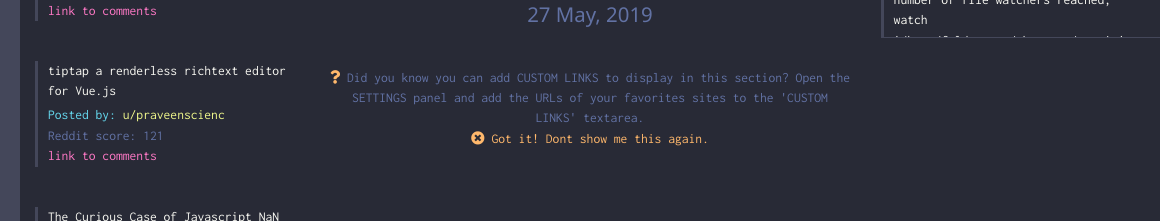
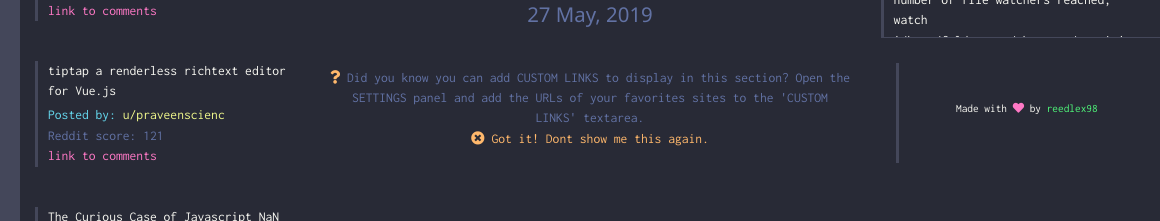
Before and after one commit to reedlex98/InitabCopy, a website: page index.html in a window 1280 px wide. Shown: the part 579-800 px from the top of the page, 120-1280 px from the left. Drawn offline with nearby package versions, Linux system fonts and the light colour scheme.

Commit message:
reedlex98 mark was added

```diff
--- a/css/style.css
+++ b/css/style.css
@@ -293,5 +293,15 @@ header i{
     border-top: 1px solid var(--dark-purple);
     margin-left: 15px;
 }
+.advertise .post-card{
+    margin: 0;
+    min-height: 100px;
+}
+.advertise small{
+    display: block;
+    text-align: center;
+    position: relative;
+    top: 35px; bottom: 35px;
+}
 
 /* advertise section end */
--- a/index.html
+++ b/index.html
@@ -70,7 +70,13 @@
             <li class="pink-text">Pull Requests</li>
         </ul>
     </section>
-    <section class="advertise"></section>
+    <section class="advertise">
+        <div class="post-card">
+            <small class="white-text">
+                Made with <i class="fa fa-heart pink-text"></i> by <span class="green-text">reedlex98</span>
+            </small>
+        </div>
+    </section>
     <script src="https://ajax.googleapis.com/ajax/libs/jquery/3.4.1/jquery.min.js"></script>
     <script src="js/JSONToPostCard.js"></script>
     <script src="js/JSONToJsHistory.js"></script>
```
